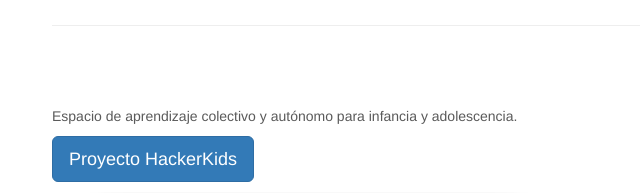
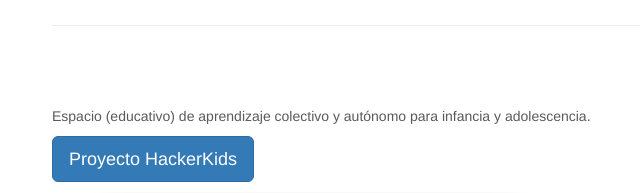
Before and after one commit to LibreWebsites/librebits-info, a PHP site: page / in a window 1280 px wide. Shown: the part 4491-4684 px from the top of the page, without its empty margins (18-658 px from the left). Run offline with PHP 8.4, Linux system fonts and the light colour scheme.

Commit message:
+- Hackerkids iv

```diff
--- a/index.php
+++ b/index.php
@@ -247,8 +247,8 @@
 
 
       <!-- End HackerKids : test full width bottom image -->
-              <p>Espacio de aprendizaje colectivo y autónomo para infancia y adolescencia.</p>
-              <p><a class="btn btn-lg btn-primary" href="#" role="button">Proyecto HackerKids</a></p>
+              <p>Espacio (educativo) de aprendizaje colectivo y autónomo para infancia y adolescencia.</p>
+              <p><a class="btn btn-lg btn-primary" href="http://hackerkids.space" role="button">Proyecto HackerKids</a></p>
 
 
       <div class="row">
```
